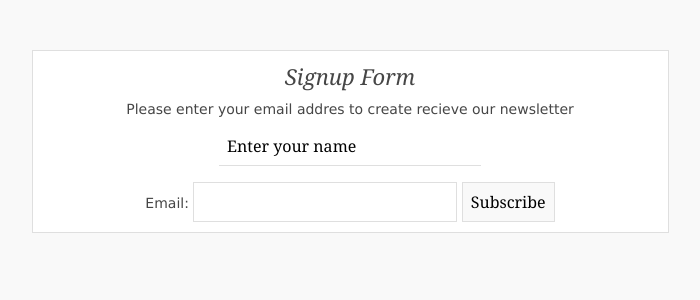
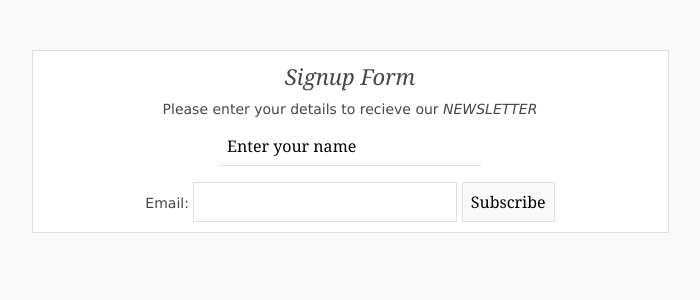
Before and after one commit to sush096/zerobyte, a PHP site: page / in a window 1280 px wide. Shown: the part 45-345 px from the top of the page, without its empty margins (290-990 px from the left). Run offline with PHP 8.4, Linux system fonts and the light colour scheme.

Commit message:
new project error

```diff
--- a/index.php
+++ b/index.php
@@ -85,7 +85,7 @@
 
         <!-- title and description -->
         <h3>Signup Form</h3>
-        <p>Please enter your email addres to create recieve our newsletter</p>
+        <p>Please enter your details to recieve our <i>NEWSLETTER</i></p>
 
         <!-- start sign up form -->
         <form action="" method="post">
```
